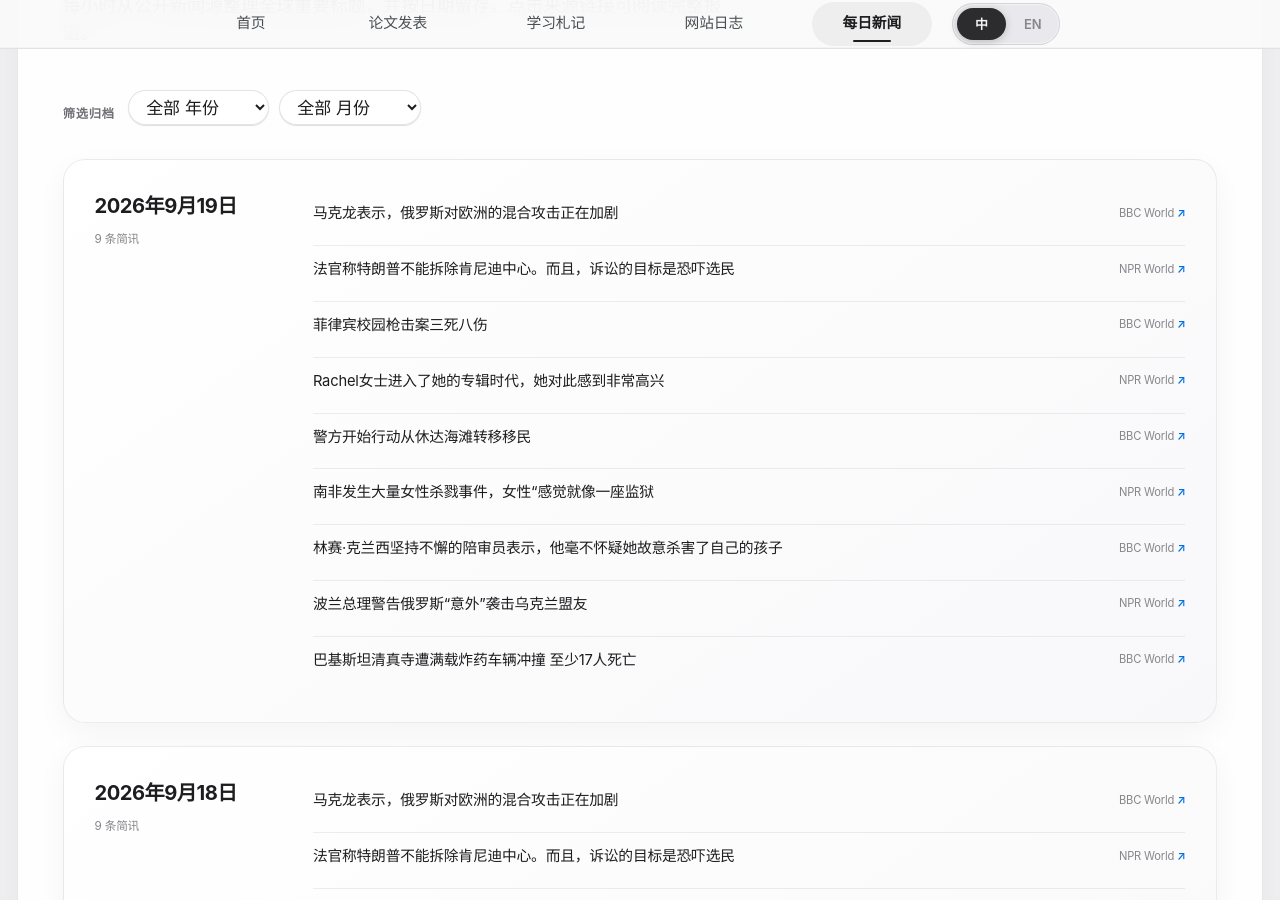
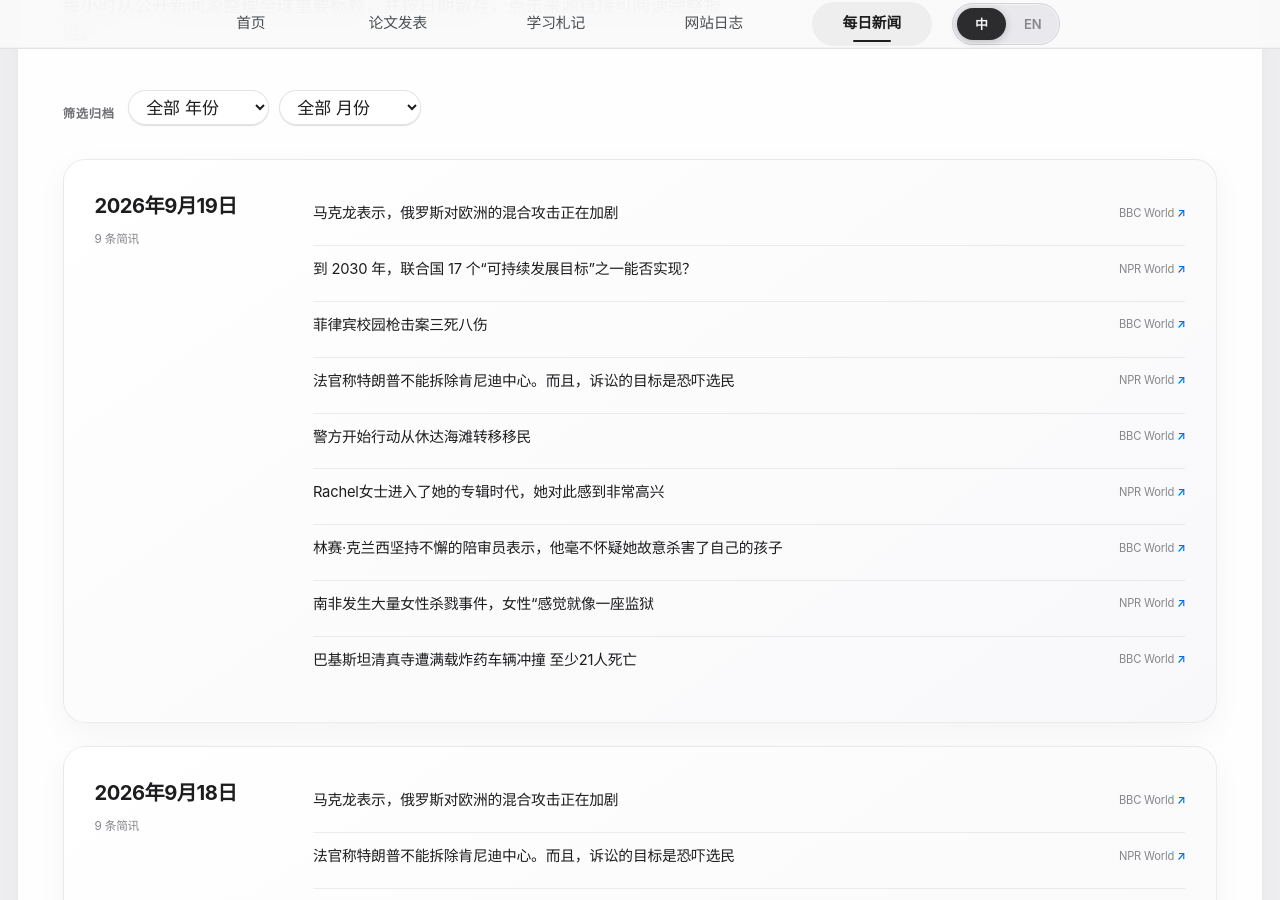
Before and after one commit to HaoxiangLuo/HaoxiangLuo.github.io, a Jekyll site: the page built from _pages/daily-news-zh.html, in a window 1280 px wide and 900 px high, scrolled down 241 px. Built offline with Jekyll 4.4.1, drawn with Linux system fonts in a browser that asks for light colours; a style sheet for code colours, icons or effects is not loaded.

Commit message:
Update daily news 2026-09-19

```diff
--- a/_data/daily_news.json
+++ b/_data/daily_news.json
@@ -1,5 +1,5 @@
 {
-  "updated_at": "2026-09-19T01:21:54+08:00",
+  "updated_at": "2026-09-19T02:26:14+08:00",
   "days": [
     {
       "date": "2026-09-19",
@@ -11,10 +11,10 @@
           "title_zh": "马克龙表示，俄罗斯对欧洲的混合攻击正在加剧"
         },
         {
-          "title": "Judge says Trump can't demolish Kennedy Center. And, lawsuits target voter intimidation",
+          "title": "Will even one of the U.N.'s 17 'sustainable development goals' be met by 2030?",
           "source": "NPR World",
-          "url": "https://www.npr.org/2026/09/18/g-s1-143913/up-first-newsletter-kennedy-center-trump-voter-intimidation-lawsuit-poland-russia-ukraine",
-          "title_zh": "法官称特朗普不能拆除肯尼迪中心。而且，诉讼的目标是恐吓选民"
+          "url": "https://www.npr.org/2026/09/18/g-s1-143738/united-nations-sustainable-development-goals-hunger-climate-gender",
+          "title_zh": "到 2030 年，联合国 17 个“可持续发展目标”之一能否实现？"
         },
         {
           "title": "Three dead and eight injured in Philippines school shooting",
@@ -23,10 +23,10 @@
           "title_zh": "菲律宾校园枪击案三死八伤"
         },
         {
-          "title": "Ms. Rachel has entered her album era, and she is so happy about it",
+          "title": "Judge says Trump can't demolish Kennedy Center. And, lawsuits target voter intimidation",
           "source": "NPR World",
-          "url": "https://www.npr.org/2026/09/18/nx-s1-5938847/ms-rachel-mr-aron-new-album-im-so-happy",
-          "title_zh": "Rachel女士进入了她的专辑时代，她对此感到非常高兴"
+          "url": "https://www.npr.org/2026/09/18/g-s1-143913/up-first-newsletter-kennedy-center-trump-voter-intimidation-lawsuit-poland-russia-ukraine",
+          "title_zh": "法官称特朗普不能拆除肯尼迪中心。而且，诉讼的目标是恐吓选民"
         },
         {
           "title": "Police begin operation to move migrants from Ceuta beaches",
@@ -35,10 +35,10 @@
           "title_zh": "警方开始行动从休达海滩转移移民"
         },
         {
-          "title": "South Africa 'feels like a prison' for women amid spate of femicides",
+          "title": "Ms. Rachel has entered her album era, and she is so happy about it",
           "source": "NPR World",
-          "url": "https://www.npr.org/2026/09/18/nx-s1-5973822/south-africa-feels-like-a-prison-for-women-amid-spate-of-femicides",
-          "title_zh": "南非发生大量女性杀戮事件，女性“感觉就像一座监狱"
+          "url": "https://www.npr.org/2026/09/18/nx-s1-5938847/ms-rachel-mr-aron-new-album-im-so-happy",
+          "title_zh": "Rachel女士进入了她的专辑时代，她对此感到非常高兴"
         },
         {
           "title": "Lindsay Clancy holdout juror says he had no doubt she deliberately killed her children",
@@ -47,16 +47,16 @@
           "title_zh": "林赛·克兰西坚持不懈的陪审员表示，他毫不怀疑她故意杀害了自己的孩子"
         },
         {
-          "title": "Poland's prime minister warns of Russian 'accidental' attacks on Ukraine's allies",
+          "title": "South Africa 'feels like a prison' for women amid spate of femicides",
           "source": "NPR World",
-          "url": "https://www.npr.org/2026/09/18/nx-s1-5973265/poland-nato-russia",
-          "title_zh": "波兰总理警告俄罗斯“意外”袭击乌克兰盟友"
+          "url": "https://www.npr.org/2026/09/18/nx-s1-5973822/south-africa-feels-like-a-prison-for-women-amid-spate-of-femicides",
+          "title_zh": "南非发生大量女性杀戮事件，女性“感觉就像一座监狱"
         },
         {
-          "title": "At least 17 killed after vehicle loaded with explosives rams Pakistan mosque",
+          "title": "At least 21 killed after vehicle loaded with explosives rams Pakistan mosque",
           "source": "BBC World",
           "url": "https://www.bbc.co.uk/news/articles/ckn9wenz8wjwo?at_medium=RSS&at_campaign=rss",
-          "title_zh": "巴基斯坦清真寺遭满载炸药车辆冲撞 至少17人死亡"
+          "title_zh": "巴基斯坦清真寺遭满载炸药车辆冲撞 至少21人死亡"
         }
       ]
     },
```
